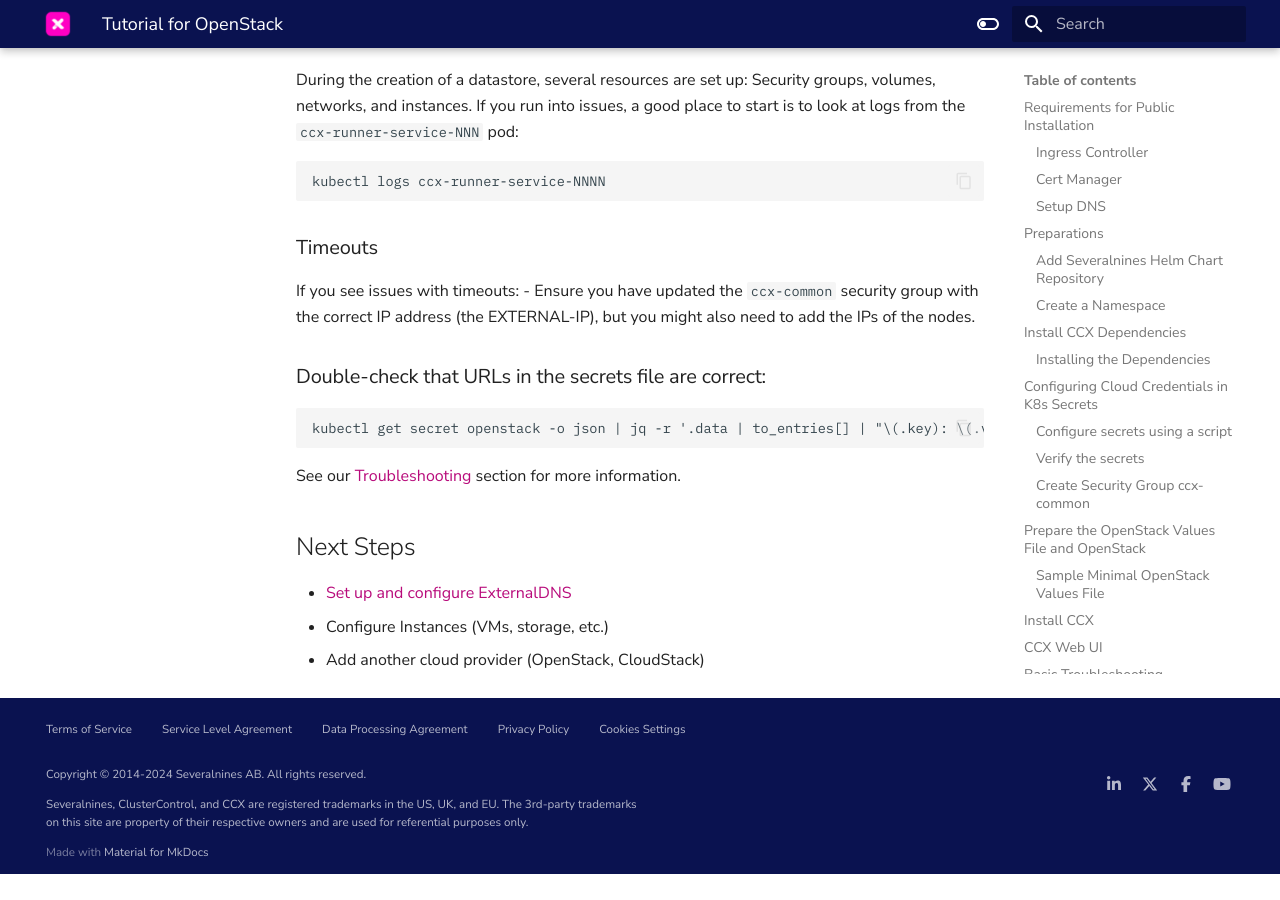
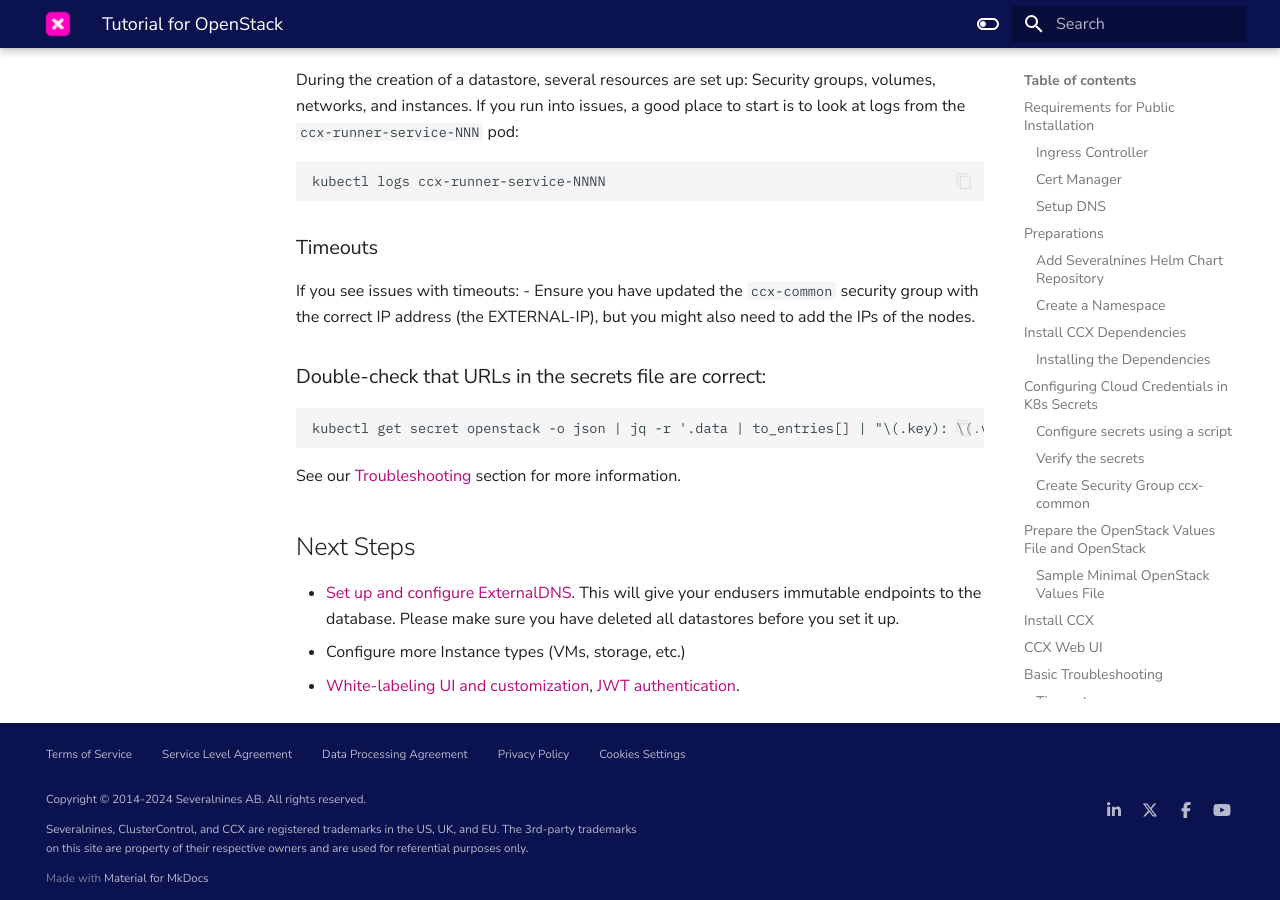
Before and after one commit to severalnines/ccx-docs, an MkDocs documentation site: the page built from docs/admin/Installation/Tutorial-openstack.md, in a window 1280 px wide and 900 px high, scrolled down 8734 px. Built offline with MkDocs 1.6.1 and Material for MkDocs 9.7.7, drawn with Linux system fonts in a browser that asks for light colours; comment, search, counter and statistics services are not loaded; before the commit the page ends 9608 px from its top, so only the background shows below that.

Commit message:
added more links for next steps

```diff
--- a/docs/admin/Installation/Tutorial-openstack.md
+++ b/docs/admin/Installation/Tutorial-openstack.md
@@ -395,6 +395,6 @@
 
 ## Next Steps
 
-- [Set up and configure ExternalDNS](docs/admin/Installation/Dynamic-DNS.md)
-- Configure Instances (VMs, storage, etc.)
-- Add another cloud provider (OpenStack, CloudStack)
+- [Set up and configure ExternalDNS](docs/admin/Installation/Dynamic-DNS.md). This will give your endusers immutable endpoints to the database. Please make sure you have deleted all datastores before you set it up.
+- Configure more Instance types (VMs, storage, etc.)
+- [White-labeling UI and customization](docs/admin/Customisation/Frontend.md), [JWT authentication](docs/admin/Customisation/JWT.md).
```
